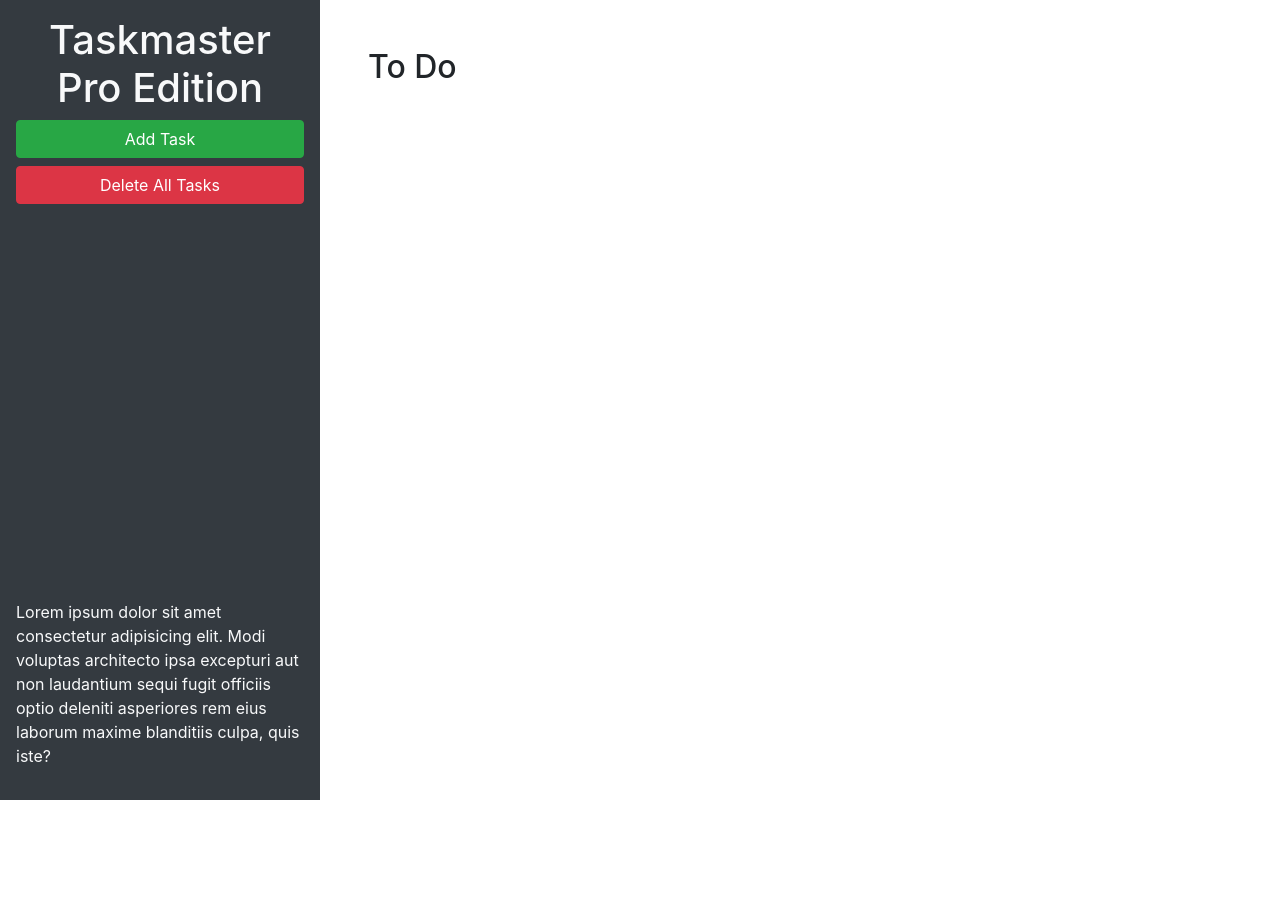
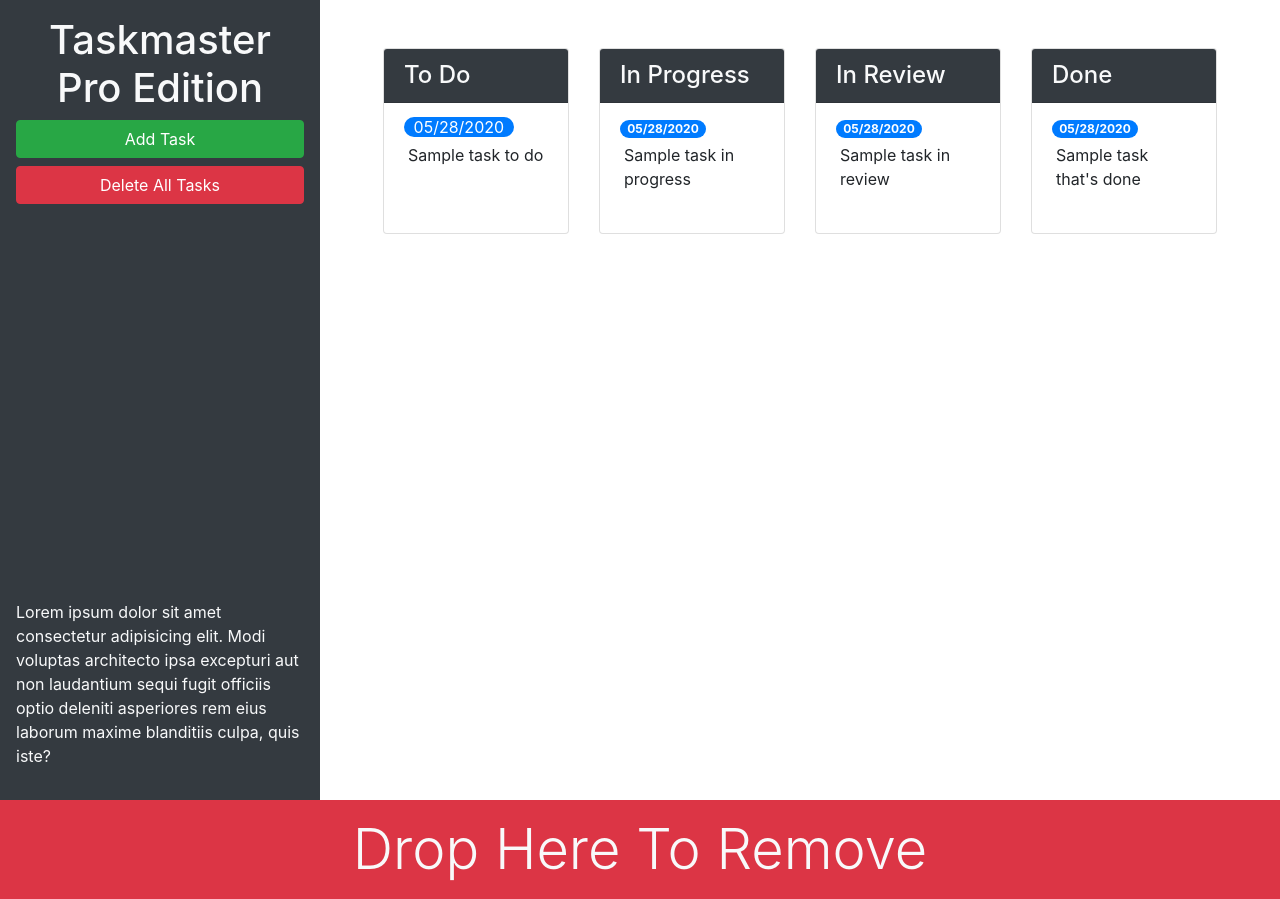
Before and after one commit to cpwelsh/taskmaster-pro, a plain HTML site: page index.html in a window 1280 px wide. Before the commit the page ends 800 px from the top, so only its background shows below. Drawn offline with nearby package versions, Linux system fonts and the light colour scheme.

Commit message:
bootstrap

```diff
--- a/index.html
+++ b/index.html
@@ -13,21 +13,85 @@
 <body>
 
   <div class="row min-vh-100 no-gutters">
-    <header class="col-12 col-lg-3 bg-dark text-light d-flex flex-column p-4 p-lg-3">
+    <header class="col-12 col-lg-3 bg-dark text-light sticky-top d-flex flex-column p-4 p-lg-3">
       <h1 class="text-center">Taskmaster Pro Edition</h1>
       <button id="create-task" class="btn btn-block btn-success" data-toggle="modal" data-target="#task-form-modal">Add
         Task</button>
       <button id="remove-tasks" class="btn btn-block btn-danger">Delete All Tasks</button>
-      <p class="mt-auto">Lorem ipsum dolor sit amet consectetur adipisicing elit. Modi voluptas architecto ipsa
+      <p class="mt-auto d-none d-lg-block">Lorem ipsum dolor sit amet consectetur adipisicing elit. Modi voluptas architecto ipsa
         excepturi aut non
         laudantium sequi fugit officiis optio deleniti asperiores rem eius laborum maxime blanditiis culpa, quis iste?
       </p>
     </header>
-    <main class="col-12 col-lg-9">
-      <div class="m-5">
-        <h2>To Do</h2>
-        <ul id="list-toDo" class="list-group"> </ul>
-      </div>
+    <main class="col-12 col-lg-9 d-flex flex-column">
+      <div class="m-5 row justify-content-around">
+        <!---------todo start-->
+        <div class="col-12 col-md-6 col-xl-3 mb-3">
+          <div class="card">
+            <h4 class="card-header bg-dark text-light">
+              To Do
+            </h4>
+            <ul id="list-toDo" class="list-group list-group-flush">
+              <li class="list-group-item">
+                <span class="badege badge-primary badge-pill">05/28/2020</span>
+                <p class="m-1">Sample task to do</p>
+              </li>
+            </ul>
+          </div>
+        </div>
+        <!--todo end-->
+        <!---in progress start-->
+        <div class="col-12 col-md-6 col-xl-3 mb-3">
+          <div class="card">
+            <h4 class="card-header bg-dark text-light">
+              In Progress
+            </h4>
+            <ul id="list-inProgress" class="list-group list-group-flush">
+              <li class="list-group-item">
+                <span class="badge badge-primary badge-pill">05/28/2020</span>
+                <p class="m-1">Sample task in progress</p>
+              </li>
+            </ul>
+          </div>
+        </div>
+          <!--in progress end-->
+          <!-- in review start -->
+          <div class="col-12 col-md-6 col-xl-3 mb-3">
+            <div class="card">
+              <h4 class="card-header bg-dark text-light">
+                In Review
+              </h4>
+              <ul id="list-inReview" class="list-group list-group-flush">
+                <li class="list-group-item">
+                  <span class="badge badge-primary badge-pill">05/28/2020</span>
+                  <p class="m-1">Sample task in review</p>
+                </li>
+              </ul>
+            </div>
+          </div>
+            <!-- in review end -->
+            <!-- done start -->
+            <div class="col-12 col-md-6 col-xl-3 mb-3">
+              <div class = "card">
+              <h4 class = "card-header bg-dark text-light">
+                Done
+              </h4>
+              <ul id="list-done" class="list-group list-group-flush">
+                <li class="list-group-item">
+                  <span class="badge badge-primary badge-pill">05/28/2020</span>
+                  <p class="m-1">Sample task that's done</p>
+                </li>
+              </ul>
+            </div>
+            </div>
+            <!-- done end -->
+          </div>
+        </div>
+        <div id = "trash">
+          <div class = "w-100 mt-auto btn-danger p-3 text-center text-light display-4">
+            Drop Here To Remove
+          </div>
+        </div>
     </main>
   </div>
 
@@ -46,11 +110,11 @@
           <form>
             <div class="form-group">
               <label for="modalTaskDescription">Task description</label>
-              <textarea id="modalTaskDescription" rows="3"></textarea>
+              <textarea id="modalTaskDescription" rows="3" class="form-control"></textarea>
             </div>
             <div class="form-group">
               <label for="modalDueDate">Due date</label>
-              <input type="text" id="modalDueDate" placeholder="mm/dd/yyyy" autocomplete="off" />
+              <input type="text" class="form-control" id="modalDueDate" placeholder="mm/dd/yyyy" autocomplete="off" />
             </div>
           </form>
         </div>
```
